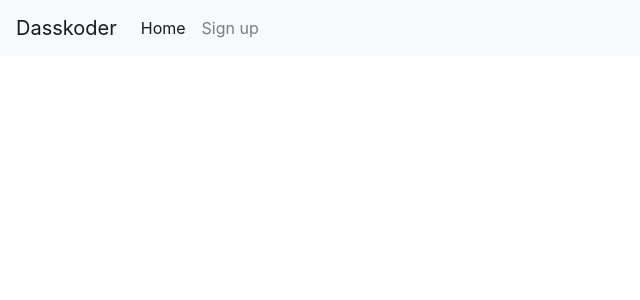
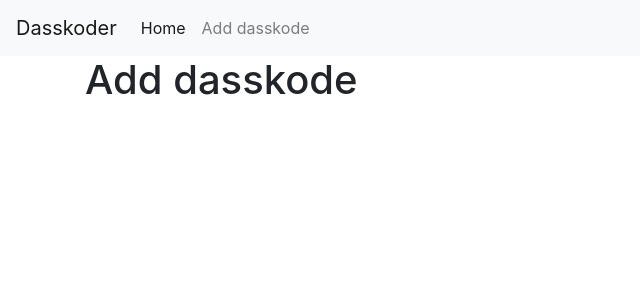
Before and after one commit to team-cadence/dasskoder, a React (Create React App) app: page /new in a window 1280 px wide. Shown: the top 300 px of the page, without its empty margins (0-640 px from the left). Built offline with nearby package versions, Linux system fonts and the light colour scheme.

Commit message:
Change signup to add-dasskode

```diff
--- /dev/null
+++ b/src/add-dasskode.jsx
@@ -0,0 +1,9 @@
+import * as React from 'react';
+
+const AddDasskode = () => (
+  <div>
+    <h1>Add dasskode</h1>
+  </div>
+);
+
+export default AddDasskode;
--- a/src/app.jsx
+++ b/src/app.jsx
@@ -3,7 +3,7 @@ import { BrowserRouter, Switch, Route } from 'react-router-dom';
 
 import Navbar from './navbar.jsx';
 import Home from './home.jsx';
-import Signup from './signup.jsx';
+import AddDasskode from './add-dasskode.jsx';
 
 import './app.css';
 
@@ -16,7 +16,7 @@ class App extends Component {
           <div className="container">
             <Switch>
               <Route exact path="/" component={Home} />
-              <Route path="/signup" component={Signup} />
+              <Route path="/new" component={AddDasskode} />
             </Switch>
           </div>
         </React.Fragment>
--- a/src/navbar.jsx
+++ b/src/navbar.jsx
@@ -26,8 +26,8 @@ const Navbar = () => (
           </Link>
         </li>
         <li className="nav-item">
-          <Link className="nav-link" to="/signup">
-            Sign up
+          <Link className="nav-link" to="/new">
+            Add dasskode
           </Link>
         </li>
       </ul>
--- a/src/signup.jsx
+++ /dev/null
@@ -1,9 +0,0 @@
-import * as React from 'react';
-
-const Signup = () => (
-  <div>
-    <h1>Signup</h1>
-  </div>
-);
-
-export default Signup;
```
